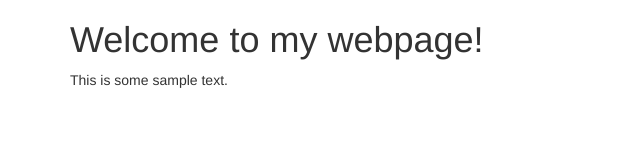
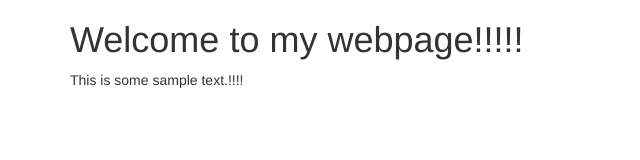
Before and after one commit to info7979/info7979.github.io, a plain HTML site: page index.html in a window 1280 px wide. Shown: the full height of the page, 0-640 px from the left. Drawn offline with nearby package versions, Linux system fonts and the light colour scheme.

Commit message:
Update index.html

```diff
--- a/index.html
+++ b/index.html
@@ -7,8 +7,8 @@
   </head>
   <body>
     <div class="container">
-      <h1>Welcome to my webpage!</h1>
-      <p>This is some sample text.</p>
+      <h1>Welcome to my webpage!!!!!</h1>
+      <p>This is some sample text.!!!!</p>
     </div>
 
     <!-- Add the Bootstrap JavaScript file -->
```
